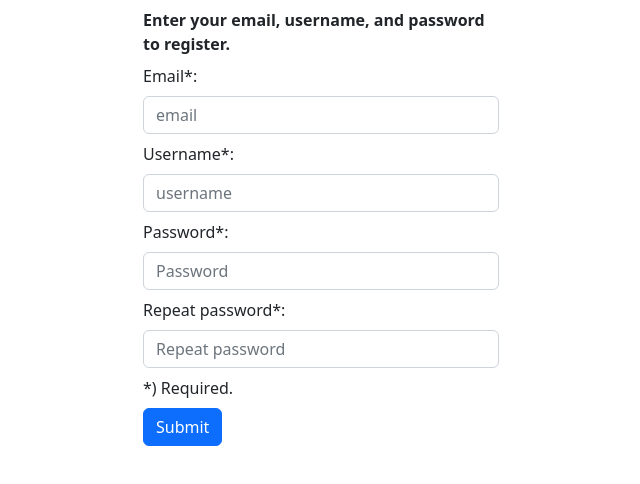
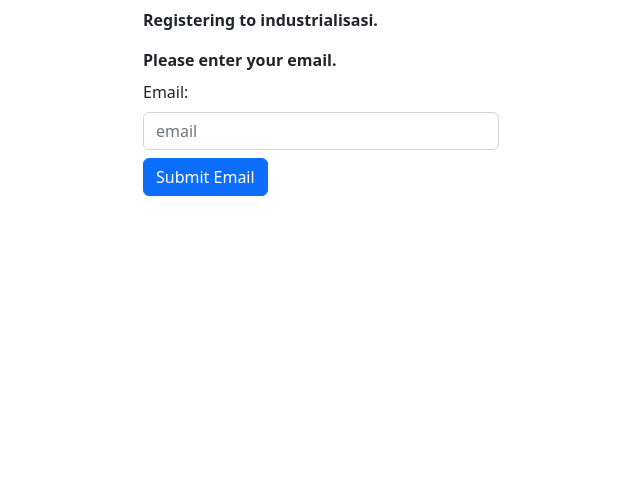
Before and after one commit to adipginting/industrialisasi-ui, a React (Create React App) app: page / in a window 1280 px wide. Shown: the top 484 px of the page, without its empty margins (319-959 px from the left). Built offline with nearby package versions, Linux system fonts and the light colour scheme.

Commit message:
Registration page is 90% done

```diff
--- a/src/Register.js
+++ b/src/Register.js
@@ -10,13 +10,16 @@ import validator from "validator";
 import PasswordStrengthIndicator from "react-password-strength-bar";
 
 const axios = require("axios");
-
 const Register = () => {
   const [email, setEmail] = useState("");
   const [username, setUsername] = useState("");
   const [password, setPassword] = useState("");
   const [passwordRepeat, setPasswordRepeat] = useState("");
+  const [verifier, setVerifier] = useState("");
+  const [isVerifierCodeValid, setVerifierCodeValidy] = useState(false);
+  const [hasVerifierCodeTimedout, setVerifierCodeTimedout] = useState(false);
   const [isEmailValid, setEmailValidity] = useState(false);
+  const [isEmailSent, setEmailSent] = useState(false);
   const [doesEmailExistsonDb, setEmailExistenceOnDb] = useState(false);
   const [isUsernameValid, setUsernameValidity] = useState(false);
   const [doesUsernameExistsonDb, setUsernameExistenceOnDb] = useState(false);
@@ -52,7 +55,6 @@ const Register = () => {
     };
   }, [email, setEmailValidity, setEmailExistenceOnDb]);
 
-  //fetch username
   useEffect(() => {
     const checkUsername = async (_username_) => {
       try {
@@ -67,7 +69,7 @@ const Register = () => {
           } else {
             setUsernameExistenceOnDb(false);
           }
-        } else if (validator.isAlphanumeric(_username_) === false){
+        } else if (validator.isAlphanumeric(_username_) === false) {
           setUsernameValidity(false);
         }
       } catch (error) {
@@ -83,13 +85,17 @@ const Register = () => {
     };
   }, [username, setUsernameValidity, setUsernameExistenceOnDb]);
 
-  const postLoginInfo = async (_loginInfo_) => {
-    try {
-      await axios.post("http://localhost:4000/register", _loginInfo_);
-    } catch (error) {
-      console.error(error);
+  useEffect(() => {
+    const delay = setTimeout(() => {
+      if (isEmailSent === true){
+        setVerifierCodeTimedout(true);
       }
+    }, 30000);
+
+    return () => {
+      clearTimeout(delay);
     };
+  }, [isEmailSent, setVerifierCodeTimedout]);
 
   const emailHandler = (event) => {
     setEmail(event.target.value);
@@ -99,7 +105,7 @@ const Register = () => {
   const usernameHandler = (event) => {
     setUsername(event.target.value);
     event.preventDefault();
-  }
+  };
 
   const passwordHandler = (event) => {
     setPassword(event.target.value);
@@ -111,19 +117,30 @@ const Register = () => {
     event.preventDefault();
   };
 
+  const verifierHandler = (event) => {
+    setVerifier(event.target.value);
+    event.preventDefault();
+  };
+
   const isPasswordValid = () => {
-    if (password.length > 6)
-      return true;
+    if (password.length > 6) return true;
     return false;
   };
 
   const isPasswordRepeatValid = () => {
-    if (passwordRepeat.length > 6)
-      return true;
+    if (passwordRepeat.length > 6) return true;
     return false;
   };
 
   const onSubmitHandler = (event) => {
+    const postLoginInfo = async (_loginInfo_) => {
+      try {
+        await axios.post("http://localhost:4000/register", _loginInfo_);
+      } catch (error) {
+        console.error(error);
+      }
+    };
+
     const onSubmit = async () => {
       if (
         email === "" ||
@@ -133,7 +150,7 @@ const Register = () => {
       ) {
         alert("Please fill all of the fields before submitting.");
         event.preventDefault();
-      } else if (areRegistrationFieldsValid()){
+      } else if (areRegistrationFieldsValid()) {
         const loginInfo = {
           email: email,
           username: username,
@@ -151,7 +168,7 @@ const Register = () => {
         alert("Please conform to the warnings and errors before submitting.");
         event.preventDefault();
       }
-    }
+    };
 
     onSubmit(); //call onsubmit function which is an async function.
   };
@@ -170,8 +187,48 @@ const Register = () => {
       isPasswordValid() &&
       isPasswordRepeatValid() &&
       isPasswordRepeated()
-    ) return true;
+    )
+      return true;
     return false;
+  };
+
+  const emailSubmitHandler = (event) => {
+    const sendVerificationCodeEmail = async () => {
+      const { data } = await axios.post("http://localhost:4000/sendemail", {
+        email: email,
+      });
+
+      console.log("Was email send? " + data);
+
+      if (isEmailValid && doesEmailExistsonDb === false) {
+        if (data === true) {
+          setEmailSent(true);
+        } else {
+          setEmailSent(false);
+        }
+      }
+    };
+    sendVerificationCodeEmail();
+    event.preventDefault();
+  };
+
+  const submitVerifierCode = (event) => {
+    const checkVerifierCode = async () => {
+      if (validator.isAlphanumeric(verifier) && hasVerifierCodeTimedout === false) {
+        const { data } = await axios.post("http://localhost:4000/verifier", {
+          email: email,
+          code: verifier,
+        });
+        console.log("Is verifier valid? " + data);
+        if (data === true) {
+          setVerifierCodeValidy(true);
+        } else {
+          setVerifierCodeValidy(false);
+        }
+      }
+    };
+    checkVerifierCode();
+    event.preventDefault();
   };
 
   return (
@@ -179,12 +236,16 @@ const Register = () => {
       <Row>
         <Col md></Col>
         <Col sm md>
-          <Form onSubmit={onSubmitHandler}>
-            <div className="mt-2 mb-2">
-              <b>Enter your email, username, and password to register.</b>
+          {isEmailSent === false && (
+            <Form onSubmit={emailSubmitHandler}>
+              <p className="mt-2">
+                <strong>Registering to industrialisasi. </strong>
+              </p>
+              <div className="mb-2">
+                <strong>Please enter your email. </strong>
               </div>
               <Form.Group className="mb-2">
-              <Form.Label> Email*: </Form.Label>
+                <Form.Label> Email: </Form.Label>
                 <Form.Control
                   type="email"
                   placeholder="email"
@@ -202,7 +263,59 @@ const Register = () => {
                 {doesEmailExistsonDb === false && isEmailValid && (
                   <div className="go">✔️ Email looks good. </div>
                 )}
+                <Button type="submit" className="mt-2">
+                  Submit Email
+                </Button>
               </Form.Group>
+            </Form>
+          )}
+          {isEmailSent === true && isVerifierCodeValid === false && (
+            <Form onSubmit={submitVerifierCode}>
+              <p className="mt-2">
+                <strong>Registering to industrialisasi. </strong>
+              </p>
+              <div className="mb-2">
+                <strong>
+                  Please check <span className="go">{email}'s </span> inbox/spam
+                  folder, a six character code has been sent to your email. {" "}
+                </strong>
+              </div>
+              <Form.Group className="mb-2">
+                <Form.Label> Six character verifier code: </Form.Label>
+                <Form.Control
+                  type="text"
+                  placeholder="verifier code"
+                  onChange={verifierHandler}
+                  value={verifier}
+                ></Form.Control>
+                {isVerifierCodeValid === false &&
+                  verifier !== "" &&
+                  verifier.length < 6 && (
+                    <div className="assist">
+                      ⚠️ The Verifier code consists of six character of numbers and letters.{" "}
+                    </div>
+                  )}
+                {
+                  hasVerifierCodeTimedout === true &&
+                  <div className="assist">
+                    ❌ Timeout. The code is no longer valid. Refresh the page to try again.
+                  </div>
+                }
+
+                <Button type="submit" className="mt-2">
+                  Submit code
+                </Button>
+              </Form.Group>
+           </Form>
+          )}
+          {isVerifierCodeValid === true && (
+            <Form onSubmit={onSubmitHandler}>
+              <p className="mt-2">
+                <strong>Registering to industrialisasi. </strong>
+              </p>
+              <div className="mb-2">
+                <strong>Please enter your username and password. </strong>
+              </div>
               <Form.Group className="mb-2">
                 <Form.Label>Username*: </Form.Label>
                 <Form.Control
@@ -211,22 +324,22 @@ const Register = () => {
                   onChange={usernameHandler}
                   value={username}
                 ></Form.Control>
-               { isUsernameValid === false && username !== "" && (
+                {isUsernameValid === false && username !== "" && (
                   <div className="assist">
-                    ⚠️  Username has to be consisted of only alphabets and numbers.
+                    ⚠️ Username has to be consisted of only alphabets and
+                    numbers.
                   </div>
                 )}
-              { username.length <= 3 && username !== "" && (
+                {username.length <= 3 && username !== "" && (
                   <div className="assist">
-                    ⚠️  Username has to be more than 3
-                    characters long.
+                    ⚠️ Username has to be more than 3 characters long.
                   </div>
                 )}
 
                 {doesUsernameExistsonDb && (
                   <div className="assist">
-                  ❌: Unfortunately, the username had been taken. Please, choose
-                  another username.
+                    ❌: Unfortunately, the username had been taken. Please,
+                    choose another username.
                   </div>
                 )}
                 {doesUsernameExistsonDb === false && isUsernameValid && (
@@ -246,7 +359,7 @@ const Register = () => {
                 )}
                 {isPasswordValid() === false && password !== "" && (
                   <div className="assist">
-                  ⚠️ Password must be more than six characters.
+                    ⚠️  Password must be more than six characters.
                   </div>
                 )}
               </Form.Group>
@@ -259,9 +372,7 @@ const Register = () => {
                   value={passwordRepeat}
                 ></Form.Control>
                 {isPasswordRepeatValid() && (
-                <PasswordStrengthIndicator
-                  password={passwordRepeat}
-                />
+                  <PasswordStrengthIndicator password={passwordRepeat} />
                 )}
                 {isPasswordRepeatValid() === false && passwordRepeat !== "" && (
                   <div className="assist">
@@ -271,7 +382,10 @@ const Register = () => {
                 {isPasswordRepeated() === false && passwordRepeat !== "" && (
                   <div className="assist">⚠️ Passwords don't match. </div>
                 )}
-              {isPasswordRepeatValid() && isPasswordValid() && isPasswordRepeated() === true && passwordRepeat !== "" && (
+                {isPasswordRepeatValid() &&
+                  isPasswordValid() &&
+                  isPasswordRepeated() === true &&
+                  passwordRepeat !== "" && (
                     <div className="go">✔️ Passwords match!</div>
                   )}
               </Form.Group>
@@ -279,13 +393,13 @@ const Register = () => {
                 <div>*) Required.</div>
               </Form.Label>
               <br />
-            <Button type="submit">Submit</Button>
+              <Button type="submit">Create Account</Button>
             </Form>
+          )}
         </Col>
         <Col sm md></Col>
       </Row>
     </Container>
   );
 };
-
 export default Register;
```
Lines whose indentation alone changed are shown as unchanged.
